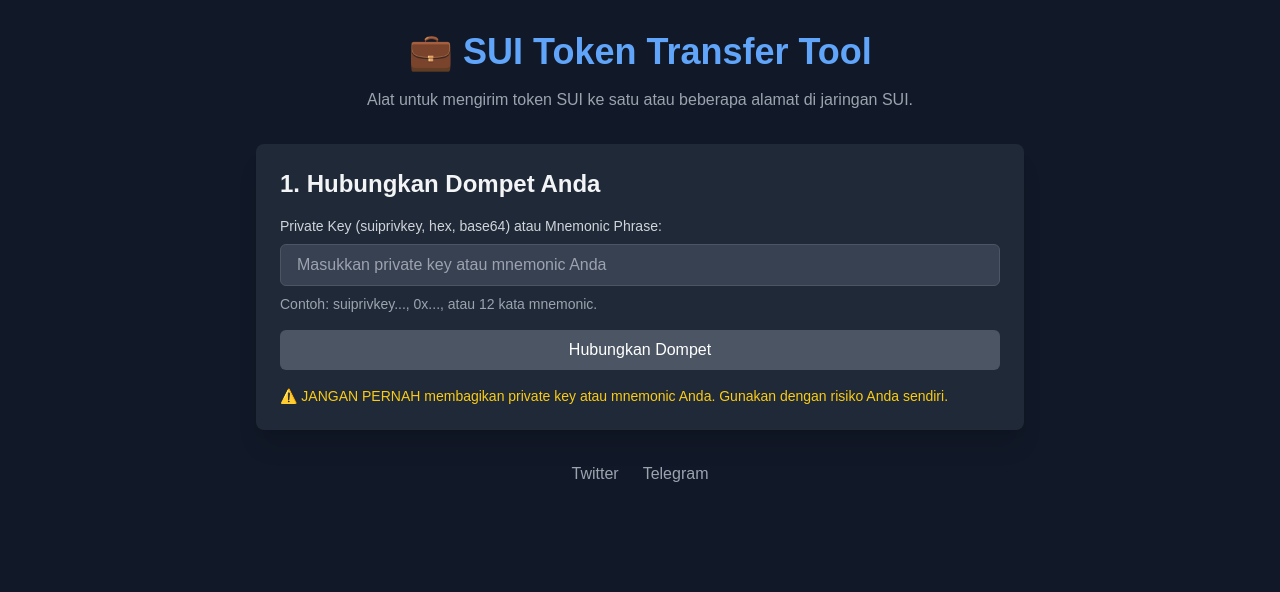
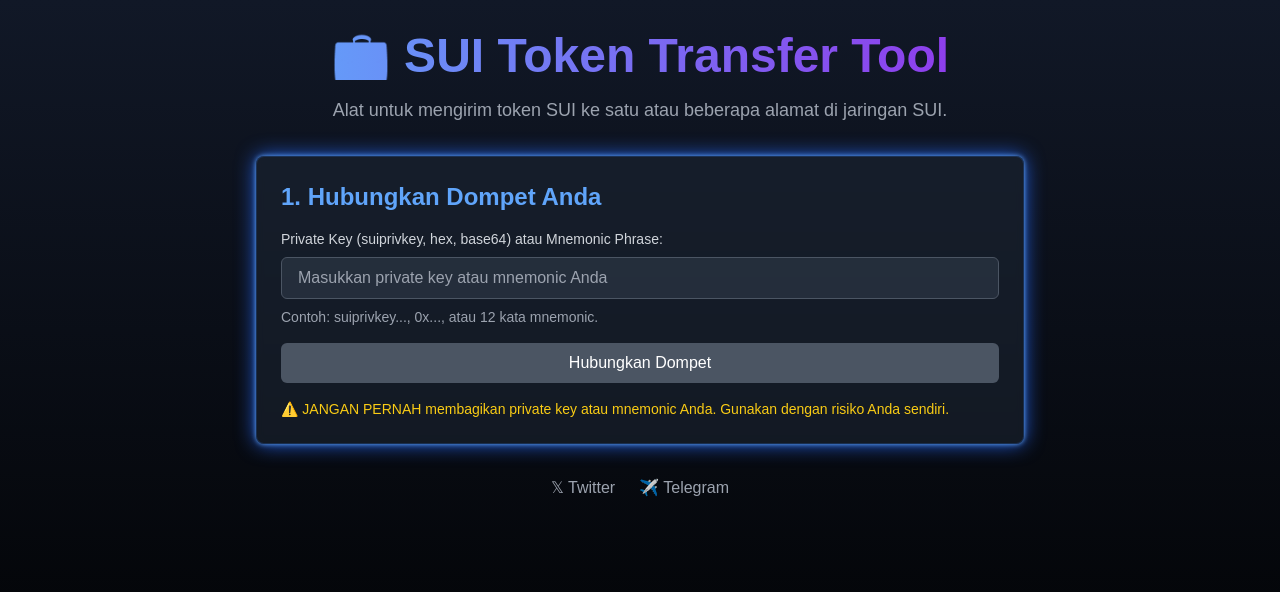
Before and after one commit to adekgemes/vitejs-vite-ewhf3bmk, a React (Vite) app: page / in a window 1280 px wide. Shown: the top 592 px of the page. Built offline with nearby package versions, Linux system fonts and the light colour scheme; a web font is replaced by a local one; what @mysten/sui.js would draw is missing.

Commit message:
Updated App.tsx

```diff
--- a/src/App.tsx
+++ b/src/App.tsx
@@ -249,15 +249,15 @@
   }, []);
 
   return (
-    <div className="min-h-screen bg-gray-900 py-8 px-4">
+    <div className="min-h-screen bg-gradient-to-b from-gray-900 to-black py-8 px-4">
       <div className="max-w-3xl mx-auto space-y-8">
         <header className="text-center">
-          <h1 className="text-4xl font-bold text-blue-400 mb-4">{SYMBOLS.wallet} SUI Token Transfer Tool</h1>
-          <p className="text-gray-400">Alat untuk mengirim token SUI ke satu atau beberapa alamat di jaringan SUI.</p>
+          <h1 className="text-5xl font-extrabold text-transparent bg-clip-text bg-gradient-to-r from-blue-400 to-purple-600 mb-4 font-sans">{SYMBOLS.wallet} SUI Token Transfer Tool</h1>
+          <p className="text-gray-400 text-lg">Alat untuk mengirim token SUI ke satu atau beberapa alamat di jaringan SUI.</p>
         </header>
 
-        <div className="bg-gray-800 rounded-lg shadow-xl p-6">
-          <h2 className="text-2xl font-semibold mb-4">1. Hubungkan Dompet Anda</h2>
+        <div className="bg-gray-800/50 backdrop-blur-sm rounded-lg shadow-neon-blue p-6 border border-blue-500/20">
+          <h2 className="text-2xl font-bold text-blue-400 mb-4">1. Hubungkan Dompet Anda</h2>
           <div className="space-y-4">
             <div>
               <label htmlFor="keyInput" className="block text-sm font-medium text-gray-300 mb-2">
@@ -270,22 +270,22 @@
                 onChange={(e) => setKeyInput(e.target.value)}
                 placeholder="Masukkan private key atau mnemonic Anda"
                 disabled={isLoading}
-                className="w-full px-4 py-2 bg-gray-700 border border-gray-600 rounded-md text-white placeholder-gray-400 focus:outline-none focus:ring-2 focus:ring-blue-500"
+                className="w-full px-4 py-2 bg-gray-700/50 border border-gray-600 rounded-md text-white placeholder-gray-400 focus:outline-none focus:ring-2 focus:ring-blue-500 focus:border-transparent"
               />
               <p className="mt-2 text-sm text-gray-400">Contoh: suiprivkey..., 0x..., atau 12 kata mnemonic.</p>
             </div>
             <button
               onClick={handleConnectWallet}
               disabled={isLoading || !keyInput.trim()}
-              className="w-full py-2 px-4 bg-blue-600 hover:bg-blue-700 disabled:bg-gray-600 text-white rounded-md transition-colors"
+              className="w-full py-2 px-4 bg-gradient-to-r from-blue-600 to-purple-600 hover:from-blue-700 hover:to-purple-700 disabled:from-gray-600 disabled:to-gray-600 text-white rounded-md transition-all duration-300 transform hover:scale-[1.02]"
             >
               {isLoading && keypair === null ? `${SYMBOLS.processing} Menghubungkan...` : 'Hubungkan Dompet'}
             </button>
             {address && keypair && (
-              <div className="mt-4 p-4 bg-gray-700 rounded-md">
-                <p className="text-green-400 mb-2">Status: Terhubung</p>
-                <p className="text-gray-300 break-all">Alamat: {address}</p>
-                <p className="text-gray-300">Saldo: {(Number(balance) / 1e9).toFixed(6)} SUI</p>
+              <div className="mt-4 p-4 bg-gray-700/30 rounded-md border border-gray-600/50">
+                <p className="text-green-400 mb-2 font-medium">Status: Terhubung</p>
+                <p className="text-gray-300 break-all font-mono">Alamat: {address}</p>
+                <p className="text-gray-300 font-medium">Saldo: {(Number(balance) / 1e9).toFixed(6)} SUI</p>
               </div>
             )}
             <p className="text-yellow-400 text-sm">
@@ -295,18 +295,18 @@
         </div>
 
         {keypair && address && (
-          <div className="bg-gray-800 rounded-lg shadow-xl p-6">
-            <h2 className="text-2xl font-semibold mb-4">2. Konfigurasi Transfer SUI</h2>
+          <div className="bg-gray-800/50 backdrop-blur-sm rounded-lg shadow-neon-purple p-6 border border-purple-500/20">
+            <h2 className="text-2xl font-bold text-purple-400 mb-4">2. Konfigurasi Transfer SUI</h2>
             <div className="space-y-4">
               <div>
                 <label className="block text-sm font-medium text-gray-300 mb-2">Mode Penerima:</label>
                 <div className="grid grid-cols-2 gap-4">
                   <button
                     onClick={() => setRecipientMode('single')}
-                    className={`py-2 px-4 rounded-md transition-colors ${
+                    className={`py-2 px-4 rounded-md transition-all duration-300 ${
                       recipientMode === 'single'
-                        ? 'bg-blue-600 text-white'
-                        : 'bg-gray-700 text-gray-300 hover:bg-gray-600'
+                        ? 'bg-gradient-to-r from-blue-600 to-purple-600 text-white shadow-neon-blue'
+                        : 'bg-gray-700/50 text-gray-300 hover:bg-gray-600/50'
                     }`}
                     disabled={isLoading}
                   >
@@ -314,10 +314,10 @@
                   </button>
                   <button
                     onClick={() => setRecipientMode('multiple')}
-                    className={`py-2 px-4 rounded-md transition-colors ${
+                    className={`py-2 px-4 rounded-md transition-all duration-300 ${
                       recipientMode === 'multiple'
-                        ? 'bg-blue-600 text-white'
-                        : 'bg-gray-700 text-gray-300 hover:bg-gray-600'
+                        ? 'bg-gradient-to-r from-blue-600 to-purple-600 text-white shadow-neon-blue'
+                        : 'bg-gray-700/50 text-gray-300 hover:bg-gray-600/50'
                     }`}
                     disabled={isLoading}
                   >
@@ -341,7 +341,7 @@
                       : '0xAlamatPenerima1\n0xAlamatPenerima2\n0xAlamatPenerima3'
                   }
                   disabled={isLoading}
-                  className="w-full px-4 py-2 bg-gray-700 border border-gray-600 rounded-md text-white placeholder-gray-400 focus:outline-none focus:ring-2 focus:ring-blue-500"
+                  className="w-full px-4 py-2 bg-gray-700/50 border border-gray-600 rounded-md text-white placeholder-gray-400 focus:outline-none focus:ring-2 focus:ring-purple-500 focus:border-transparent font-mono"
                 />
               </div>
 
@@ -356,7 +356,7 @@
                   onChange={(e) => setAmount(e.target.value)}
                   placeholder="Contoh: 0.5"
                   disabled={isLoading}
-                  className="w-full px-4 py-2 bg-gray-700 border border-gray-600 rounded-md text-white placeholder-gray-400 focus:outline-none focus:ring-2 focus:ring-blue-500"
+                  className="w-full px-4 py-2 bg-gray-700/50 border border-gray-600 rounded-md text-white placeholder-gray-400 focus:outline-none focus:ring-2 focus:ring-purple-500 focus:border-transparent"
                   step="0.000001"
                   min="0.000001"
                 />
@@ -365,7 +365,7 @@
               <button
                 onClick={handleTransferSui}
                 disabled={isLoading || !recipients.trim() || !amount.trim() || parseFloat(amount) <= 0}
-                className="w-full py-3 px-4 bg-blue-600 hover:bg-blue-700 disabled:bg-gray-600 text-white rounded-md transition-colors text-lg font-semibold"
+                className="w-full py-3 px-4 bg-gradient-to-r from-blue-600 to-purple-600 hover:from-blue-700 hover:to-purple-700 disabled:from-gray-600 disabled:to-gray-600 text-white rounded-md transition-all duration-300 transform hover:scale-[1.02] text-lg font-semibold"
               >
                 {isLoading ? `${SYMBOLS.processing} Mengirim SUI...` : 'Kirim SUI Sekarang'}
               </button>
@@ -374,25 +374,25 @@
         )}
 
         {logs.length > 0 && (
-          <div className="bg-gray-800 rounded-lg shadow-xl p-6">
-            <h2 className="text-2xl font-semibold mb-4">{SYMBOLS.info} Log Aktivitas</h2>
+          <div className="bg-gray-800/50 backdrop-blur-sm rounded-lg shadow-neon-blue p-6 border border-blue-500/20">
+            <h2 className="text-2xl font-bold text-blue-400 mb-4">{SYMBOLS.info} Log Aktivitas</h2>
             <div className="space-y-2 max-h-96 overflow-y-auto">
               {logs.map((logEntry) => (
                 <div
                   key={logEntry.id}
-                  className={`p-3 rounded-md ${
+                  className={`p-3 rounded-md backdrop-blur-sm ${
                     logEntry.type === 'success'
-                      ? 'bg-green-900/50 text-green-400'
+                      ? 'bg-green-900/30 text-green-400 border border-green-500/20'
                       : logEntry.type === 'error'
-                      ? 'bg-red-900/50 text-red-400'
+                      ? 'bg-red-900/30 text-red-400 border border-red-500/20'
                       : logEntry.type === 'warning'
-                      ? 'bg-yellow-900/50 text-yellow-400'
-                      : 'bg-gray-700 text-gray-300'
+                      ? 'bg-yellow-900/30 text-yellow-400 border border-yellow-500/20'
+                      : 'bg-gray-700/30 text-gray-300 border border-gray-600/20'
                   }`}
                 >
                   <div className="flex items-start gap-2">
                     <span>{SYMBOLS[logEntry.type]}</span>
-                    <span className="flex-1">{logEntry.message}</span>
+                    <span className="flex-1 font-medium">{logEntry.message}</span>
                     <span className="text-xs text-gray-400">
                       {logEntry.timestamp.toLocaleTimeString()}
                     </span>
@@ -409,17 +409,17 @@
               href="https://x.com/XBerryAO"
               target="_blank"
               rel="noopener noreferrer"
-              className="text-gray-400 hover:text-blue-400 transition-colors"
+              className="text-gray-400 hover:text-blue-400 transition-colors duration-300"
             >
-               Twitter
+              𝕏 Twitter
             </a>
             <a
               href="https://t.me/dlzvy"
               target="_blank"
               rel="noopener noreferrer"
-              className="text-gray-400 hover:text-blue-400 transition-colors"
+              className="text-gray-400 hover:text-blue-400 transition-colors duration-300"
             >
-               Telegram
+              ✈️ Telegram
             </a>
           </div>
         </footer>
```
